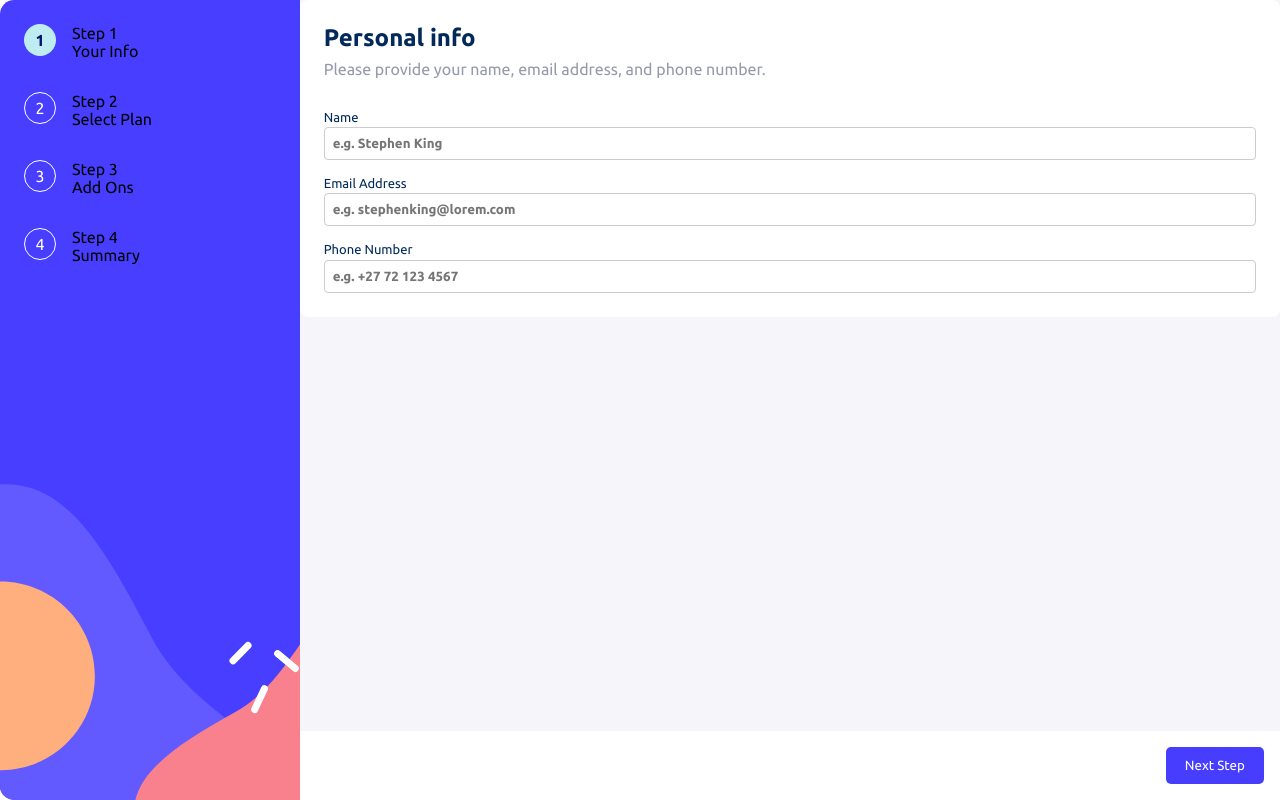
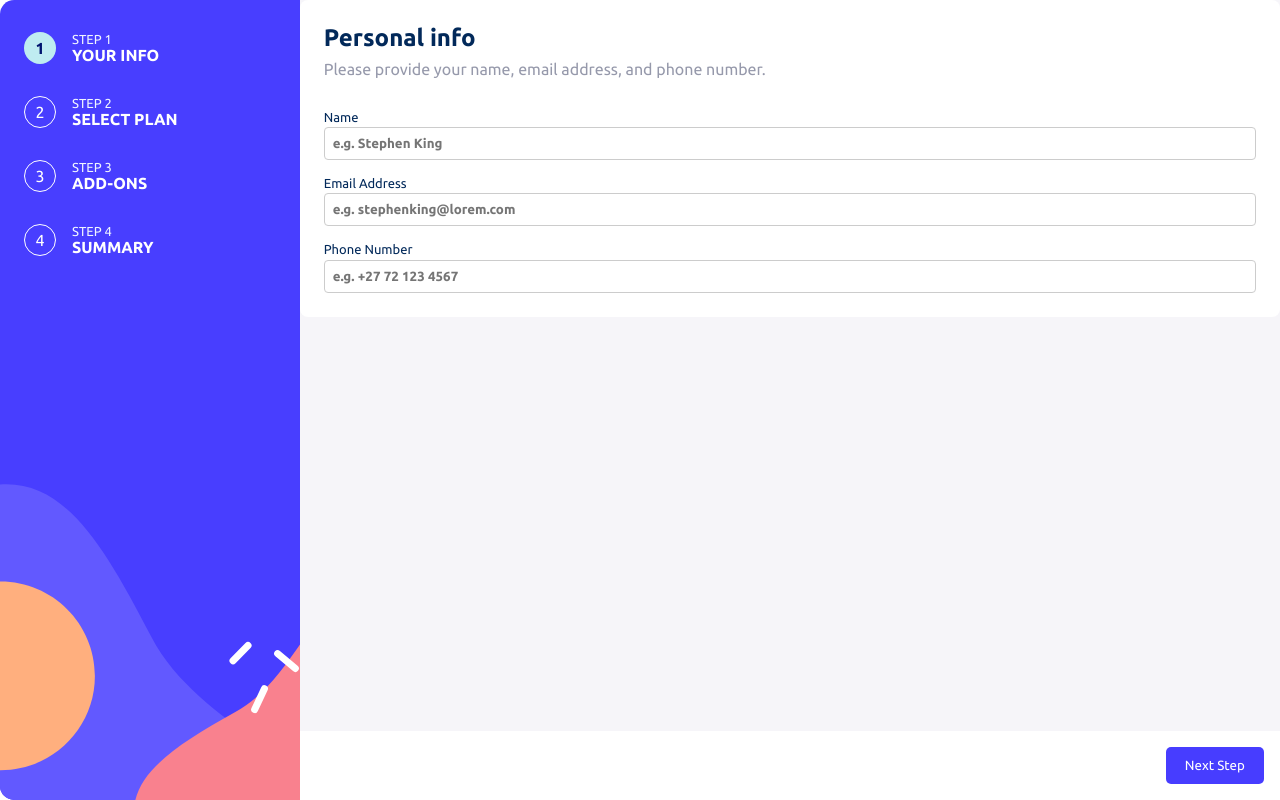
Before and after one commit to nkululek0/multi-step-form, a React (Vite) app: page / in a window 1280 px wide. Built offline with nearby package versions, Linux system fonts and the light colour scheme.

Commit message:
(Update): global-styling -> completes sidebar styling for desktop view

```diff
--- a/src/components/side-bar/Side-Bar-Step-Indicator.css
+++ b/src/components/side-bar/Side-Bar-Step-Indicator.css
@@ -16,5 +16,6 @@
   .side-bar-item {
     display: flex;
     gap: 1rem;
+    align-items: center;
   }
 }
--- a/src/components/side-bar/Side-Bar.module.css
+++ b/src/components/side-bar/Side-Bar.module.css
@@ -28,6 +28,17 @@
     .step-indicator {
         display: flex;
         flex-direction: column;
+
+        P {
+            font-size: 13px;
+            text-transform: uppercase;
+            color: var(--blue-100);
+        }
+        p:nth-child(2) {
+            font-size: 16px;
+            color: #fff;
+            font-weight: bold;
+        }
     }
 
     .side-bar {
@@ -35,7 +46,7 @@
         height: auto;
         display: flex;
         padding-left: 1.5rem;
-        padding-top: 1.5rem;
+        padding-top: 2rem;
         justify-content: flex-start;
         flex-direction: column;
         gap: 2rem;
--- a/src/components/side-bar/Side-Bar.tsx
+++ b/src/components/side-bar/Side-Bar.tsx
@@ -29,7 +29,7 @@ export function SideBar() {
           </div>
           <div className={ styles['step-indicator'] }>
             <p>Step 3</p>
-            <p>Add Ons</p>
+            <p>Add-Ons</p>
           </div>
         </div>
         <div className='side-bar-item'>
```
